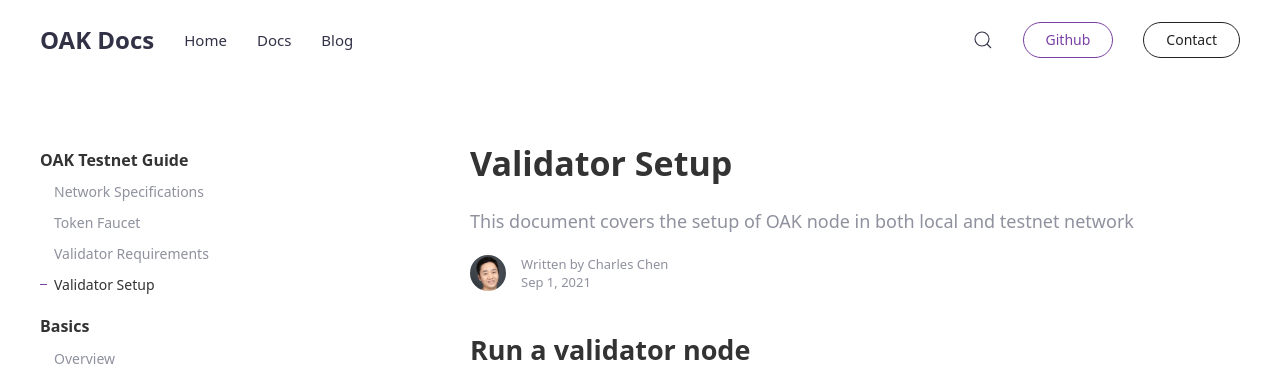
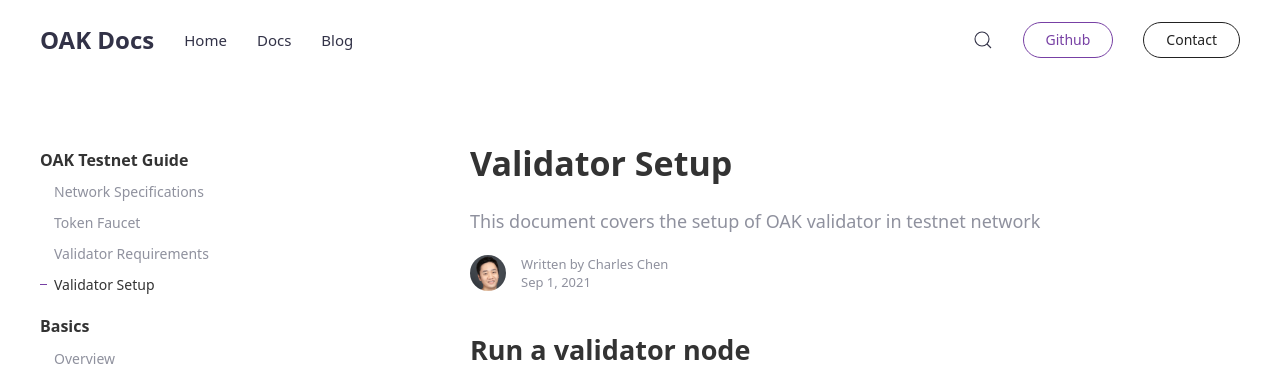
Before and after one commit to AvaProtocol/OAK-docs, a Jekyll site: the page built from _docs/validator-setup.md, in a window 1280 px wide and 900 px high. Shown: the top 383 px of the window. Built offline with Jekyll 4.4.1, drawn with Linux system fonts in a browser that asks for light colours.

Commit message:
Modify the subtitle of validator-setup page

```diff
--- a/_docs/validator-setup.md
+++ b/_docs/validator-setup.md
@@ -1,6 +1,6 @@
 ---
 title: Validator Setup
-subtitle: This document covers the setup of OAK node in both local and testnet network
+subtitle: This document covers the setup of OAK validator in testnet network
 author: charles
 tags: [develop]
 ---
```
